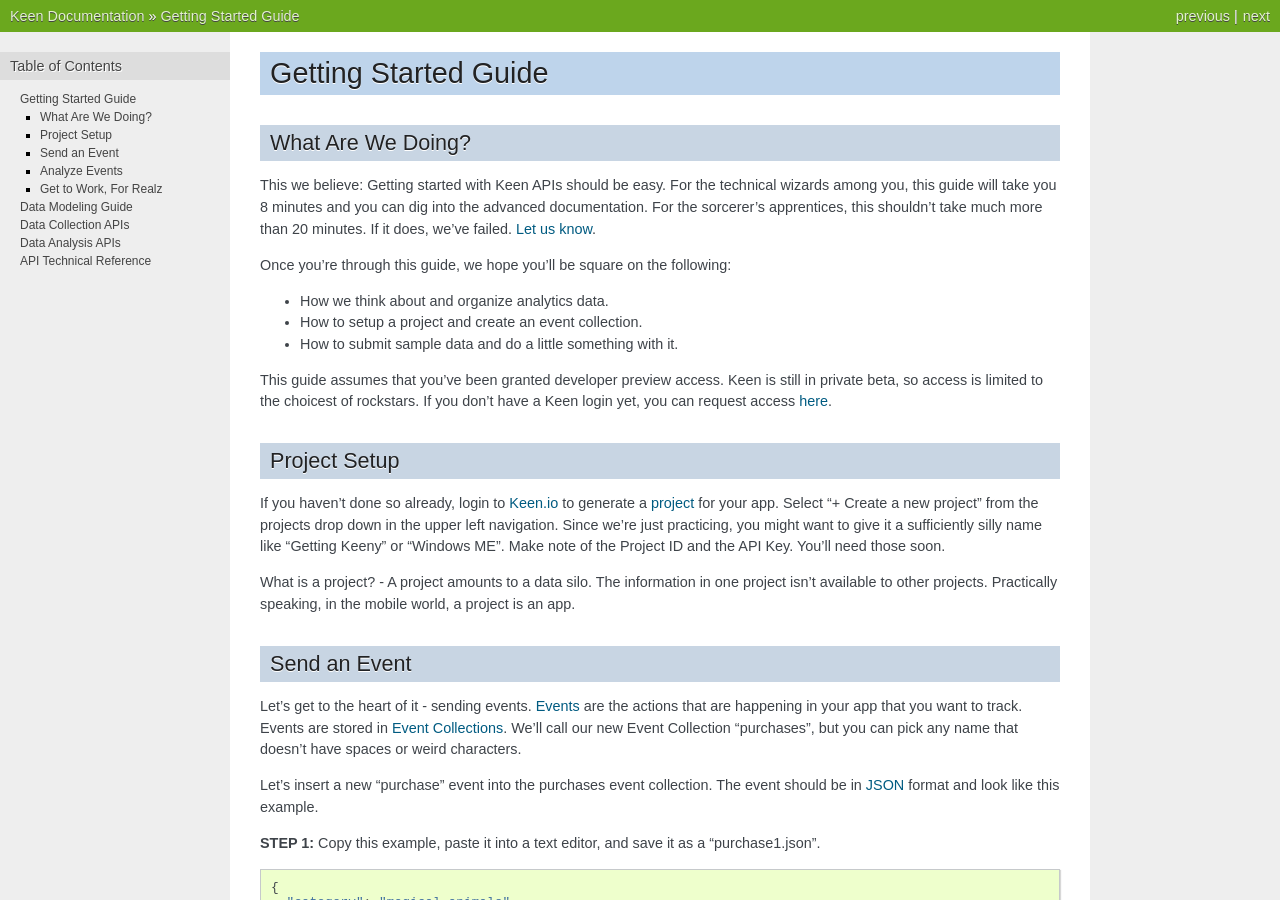
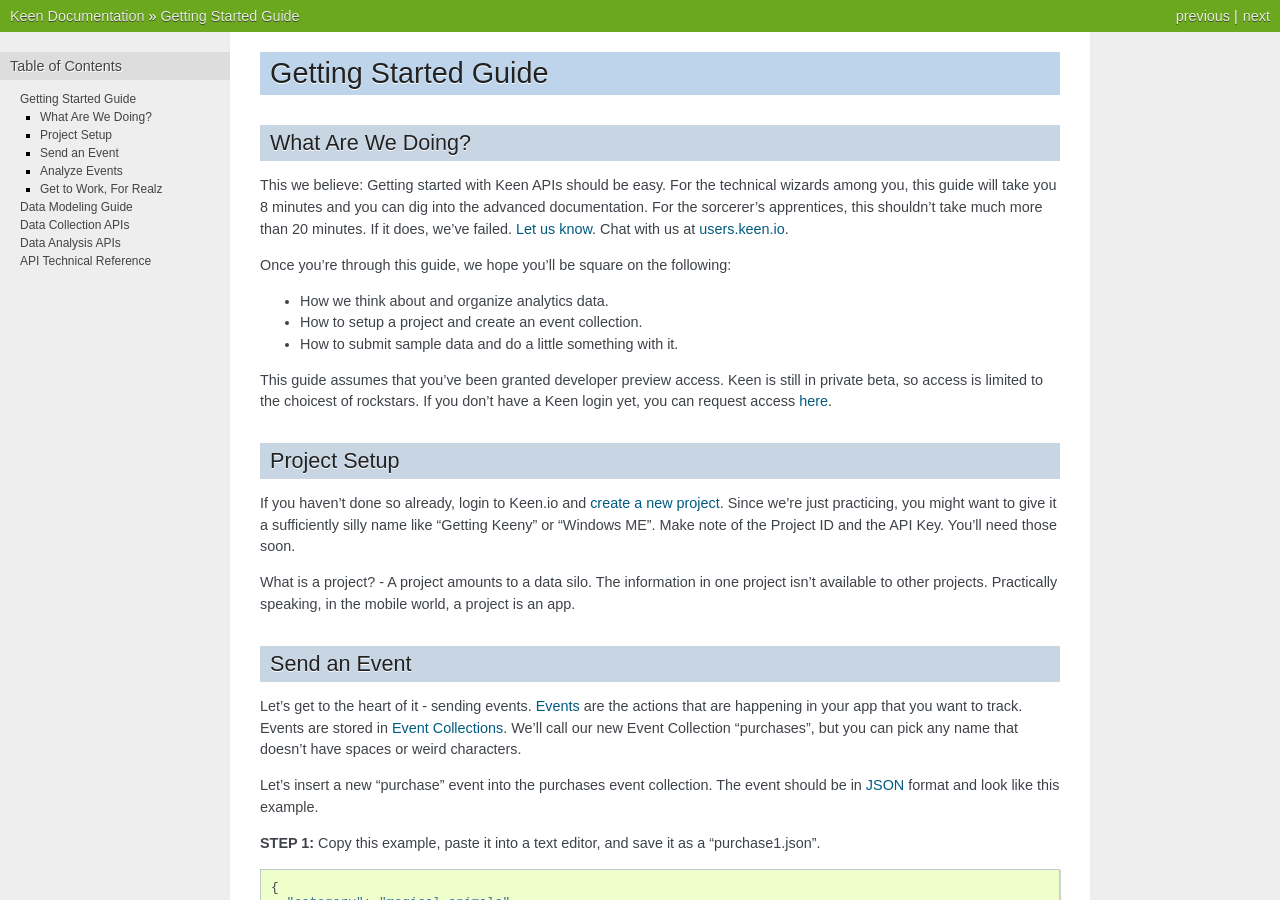
Before and after one commit to keenlabs/Keen-Docs, a Sphinx documentation site: the page built from source/getting_started_guide.rst, in a window 1280 px wide and 900 px high. Built offline with Sphinx 7.4.7, drawn with Linux system fonts in a browser that asks for light colours.

Commit message:
links to chat and new project in GSG

```diff
--- a/source/getting_started_guide.rst
+++ b/source/getting_started_guide.rst
@@ -4,7 +4,7 @@
 ==================
 What Are We Doing?
 ==================
-This we believe: Getting started with Keen APIs should be easy. For the technical wizards among you, this guide will take you 8 minutes and you can dig into the advanced documentation. For the sorcerer's apprentices, this shouldn't take much more than 20 minutes. If it does, we've failed. `Let us know <team@keen.io?Subject=Getting Started Feedback>`_.
+This we believe: Getting started with Keen APIs should be easy. For the technical wizards among you, this guide will take you 8 minutes and you can dig into the advanced documentation. For the sorcerer's apprentices, this shouldn't take much more than 20 minutes. If it does, we've failed. `Let us know <team@keen.io?Subject=Getting Started Feedback>`_. Chat with us at `users.keen.io <http://users.keen.io/>`_.
 
 Once you're through this guide, we hope you'll be square on the following:
 
@@ -18,7 +18,7 @@
 Project Setup
 ==============
 
-If you haven't done so already, login to `Keen.io <http://keen.io/login>`_ to generate a :ref:`project <projects>` for your app. Select "+ Create a new project" from the projects drop down in the upper left navigation. Since we're just practicing, you might want to give it a sufficiently silly name like "Getting Keeny" or "Windows ME". Make note of the Project ID and the API Key. You'll need those soon.
+If you haven't done so already, login to Keen.io and `create a new project <https://keen.io/add-project>`_.  Since we're just practicing, you might want to give it a sufficiently silly name like "Getting Keeny" or "Windows ME". Make note of the Project ID and the API Key. You'll need those soon.
 
 What is a project? - A project amounts to a data silo. The information in one project isn't available to other projects. Practically speaking, in the mobile world, a project is an app.
 
```
